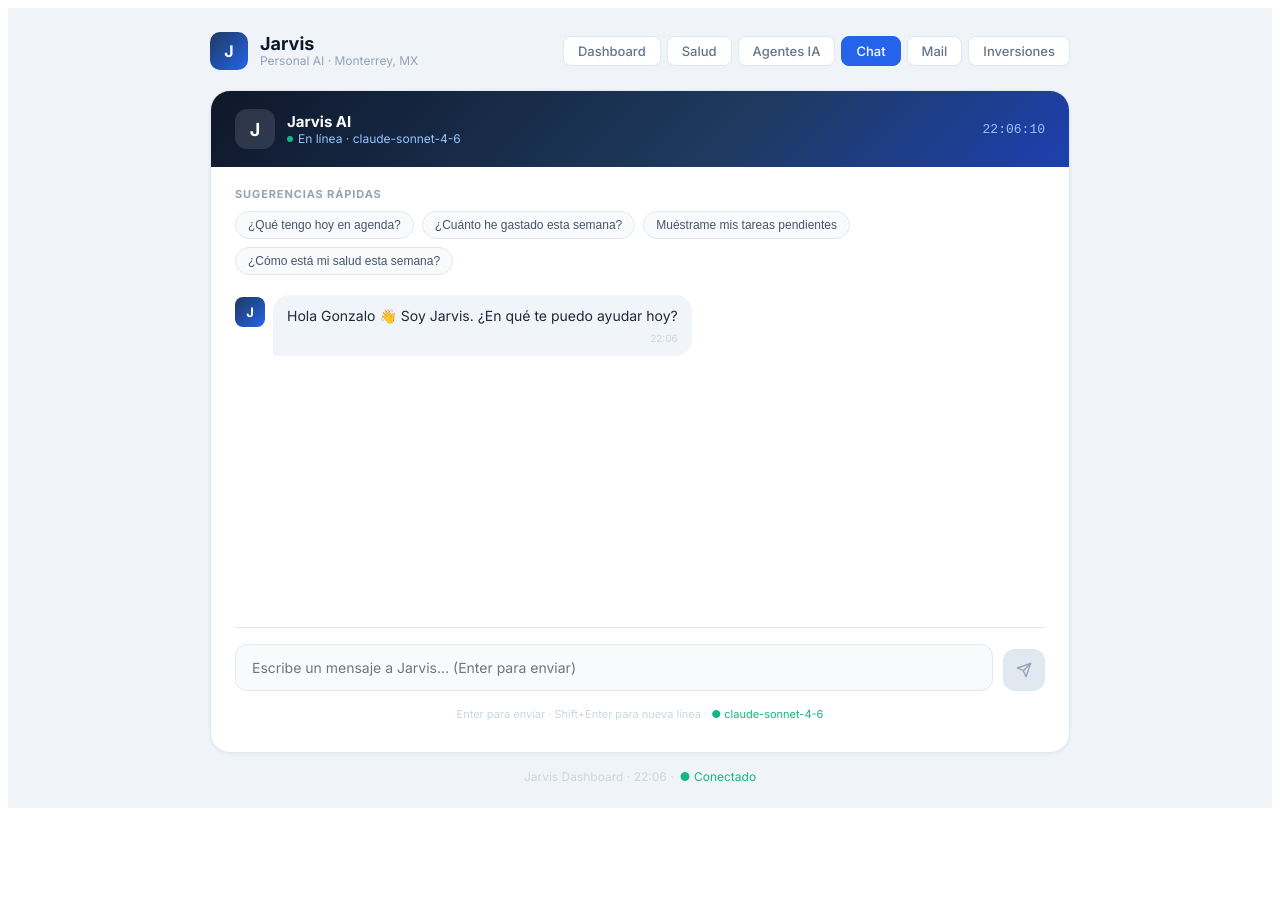
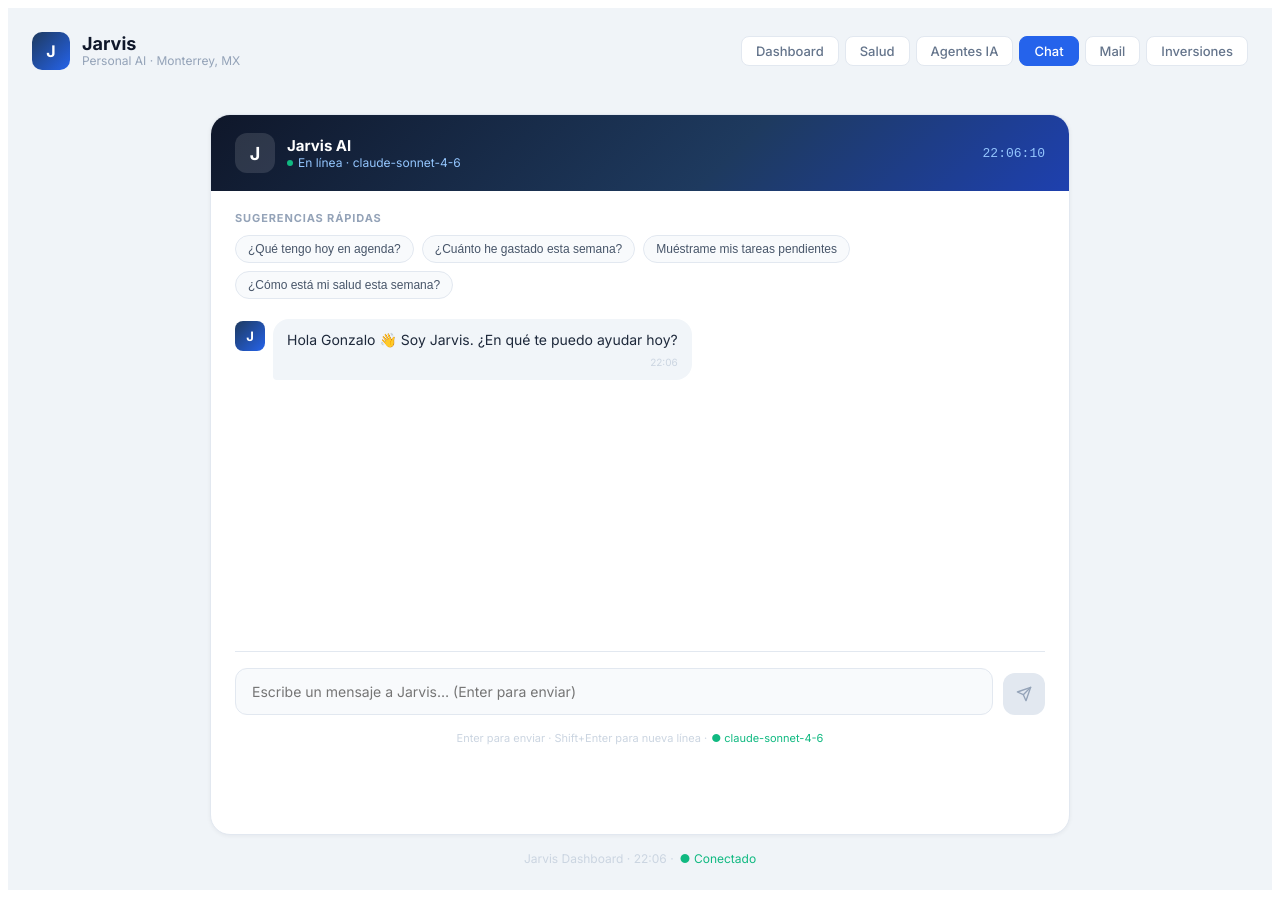
Before and after one commit to gonzaestradag/jarvis-dashboard, a React (Vite) app: page /chat in a window 1280 px wide. Before the commit the page ends 816 px from the top, so only its background shows below. Built offline with nearby package versions, Linux system fonts and the light colour scheme.

Commit message:
fix: move navbar to App.jsx - appear on all routes

```diff
--- a/src/App.jsx
+++ b/src/App.jsx
@@ -1,4 +1,5 @@
-import { BrowserRouter, Routes, Route, Navigate } from "react-router-dom";
+import { useState, useEffect } from "react";
+import { BrowserRouter, Routes, Route, Navigate, useLocation, Link } from "react-router-dom";
 import JarvisDashboard from "./JarvisDashboard.jsx";
 import JarvisSalud from "./JarvisSalud.jsx";
 import JarvisAgentes from "./JarvisAgentes.jsx";
@@ -6,9 +7,66 @@ import JarvisChat from "./JarvisChat.jsx";
 import JarvisMail from "./JarvisMail.jsx";
 import JarvisInversiones from "./JarvisInversiones.jsx";
 
+const NAV_ITEMS = [
+  { label: "Dashboard",  to: "/" },
+  { label: "Salud",      to: "/salud" },
+  { label: "Agentes IA", to: "/agentes" },
+  { label: "Chat",       to: "/chat" },
+  { label: "Mail",       to: "/mail" },
+  { label: "Inversiones",to: "/inversiones" },
+];
+
+function pad(n) { return String(n).padStart(2, "0"); }
+
+function useTime() {
+  const [now, setNow] = useState(new Date());
+  useEffect(() => { const t = setInterval(() => setNow(new Date()), 1000); return () => clearInterval(t); }, []);
+  return now;
+}
+
+function Navbar() {
+  const location = useLocation();
+  const now = useTime();
+
+  return (
+    <div style={{ display: "flex", alignItems: "center", justifyContent: "space-between", marginBottom: 20, padding: "24px 24px 0 24px", maxWidth: 1400, margin: "0 auto 20px auto", width: "100%" }}>
+      <div style={{ display: "flex", alignItems: "center", gap: 12 }}>
+        <div style={{
+          width: 38, height: 38, borderRadius: 10,
+          background: "linear-gradient(135deg, #1E3A5F, #2563EB)",
+          display: "flex", alignItems: "center", justifyContent: "center",
+          fontSize: 16, fontWeight: 800, color: "#fff",
+        }}>J</div>
+        <div>
+          <div style={{ fontSize: 18, fontWeight: 700, color: "#0F172A", lineHeight: 1 }}>Jarvis</div>
+          <div style={{ fontSize: 12, color: "#94A3B8" }}>Personal AI · Monterrey, MX</div>
+        </div>
+      </div>
+      <nav style={{ display: "flex", gap: 6 }}>
+        {NAV_ITEMS.map(({ label, to }) => {
+          const active = location.pathname === to;
+          return (
+            <Link key={label} to={to} style={{
+              padding: "6px 14px", borderRadius: 8, border: "1px solid",
+              borderColor: active ? "#2563EB" : "#E2E8F0",
+              background: active ? "#2563EB" : "#fff",
+              color: active ? "#fff" : "#64748B",
+              fontSize: 13, fontWeight: 500, cursor: "pointer",
+              transition: "all .15s",
+              textDecoration: "none",
+            }}>{label}</Link>
+          );
+        })}
+      </nav>
+    </div>
+  );
+}
+
 export default function App() {
   return (
     <BrowserRouter>
+      <div style={{ minHeight: "100vh", background: "#F0F4F8", fontFamily: "'Inter', 'SF Pro Display', -apple-system, sans-serif" }}>
+        <Navbar />
         <Routes>
           <Route path="/"            element={<JarvisDashboard />} />
           <Route path="/salud"       element={<JarvisSalud />} />
@@ -18,6 +76,7 @@ export default function App() {
           <Route path="/inversiones" element={<JarvisInversiones />} />
           <Route path="*"            element={<Navigate to="/" replace />} />
         </Routes>
+      </div>
     </BrowserRouter>
   );
 }
--- a/src/JarvisChat.jsx
+++ b/src/JarvisChat.jsx
@@ -1,14 +1,4 @@
 import { useState, useEffect, useRef } from "react";
-import { Link, useLocation } from "react-router-dom";
-
-const NAV_ITEMS = [
-  { label: "Dashboard",  to: "/" },
-  { label: "Salud",      to: "/salud" },
-  { label: "Agentes IA", to: "/agentes" },
-  { label: "Chat",       to: "/chat" },
-  { label: "Mail",       to: "/mail" },
-  { label: "Inversiones",to: "/inversiones" },
-];
 
 const API_BASE = "https://leo-my-ai-assistant.onrender.com";
 const SESSION_ID = "web_dashboard";
@@ -91,7 +81,7 @@ function Message({ msg }) {
 
 export default function JarvisChat() {
   const now = useTime();
-  const location = useLocation();
+
   const [messages, setMessages] = useState([
     {
       id: 0,
@@ -188,38 +178,6 @@ export default function JarvisChat() {
       `}</style>
 
       <div style={{ maxWidth: 860, margin: "0 auto", width: "100%", display: "flex", flexDirection: "column", flex: 1 }}>
-
-        {/* Top bar */}
-        <div style={{ display: "flex", alignItems: "center", justifyContent: "space-between", marginBottom: 20 }}>
-          <div style={{ display: "flex", alignItems: "center", gap: 12 }}>
-            <div style={{
-              width: 38, height: 38, borderRadius: 10,
-              background: "linear-gradient(135deg, #1E3A5F, #2563EB)",
-              display: "flex", alignItems: "center", justifyContent: "center",
-              fontSize: 16, fontWeight: 800, color: "#fff",
-            }}>J</div>
-            <div>
-              <div style={{ fontSize: 18, fontWeight: 700, color: "#0F172A", lineHeight: 1 }}>Jarvis</div>
-              <div style={{ fontSize: 12, color: "#94A3B8" }}>Personal AI · Monterrey, MX</div>
-            </div>
-          </div>
-          <nav style={{ display: "flex", gap: 6 }}>
-            {NAV_ITEMS.map(({ label, to }) => {
-              const active = location.pathname === to;
-              return (
-                <Link key={label} to={to} style={{
-                  padding: "6px 14px", borderRadius: 8, border: "1px solid",
-                  borderColor: active ? "#2563EB" : "#E2E8F0",
-                  background: active ? "#2563EB" : "#fff",
-                  color: active ? "#fff" : "#64748B",
-                  fontSize: 13, fontWeight: 500, cursor: "pointer",
-                  transition: "all .15s",
-                  textDecoration: "none",
-                }}>{label}</Link>
-              );
-            })}
-          </nav>
-        </div>
 
         {/* Chat container */}
         <div style={{
```
Lines whose indentation alone changed are shown as unchanged.
